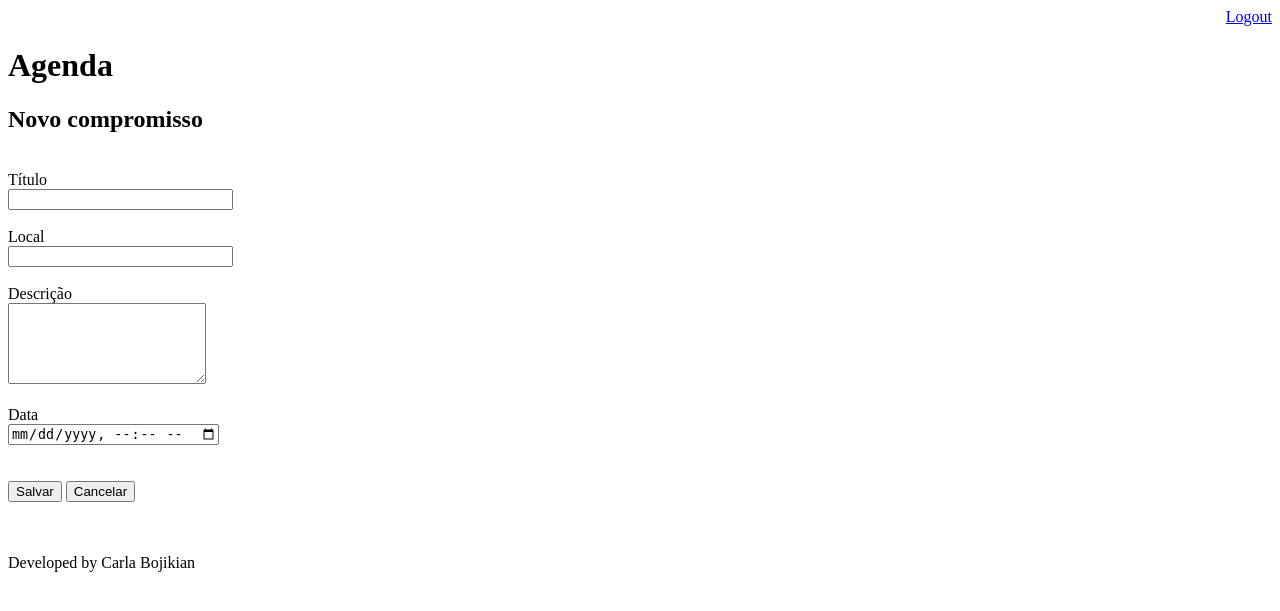
After one commit to CarlaBojikian/agenda, a Django app: page /eventos-list/new/ in a window 1280 px wide. The commit adds this page. Shown: the top 611 px of the page. Run offline with Django 3.2, Linux system fonts and the light colour scheme; a user stored in the database is signed in.

Commit message:
Add a template for event inclusion and gitignore to ingore compiled files

```diff
--- a/agenda/urls.py
+++ b/agenda/urls.py
@@ -23,6 +23,8 @@ urlpatterns = [
     path('admin/', admin.site.urls),
     path('eventos/<event_title>/', views.show_local),
     path('eventos-list/', views.list_events),
+    path('eventos-list/new/', views.new_event),
+    path('eventos-list/new/submit', views.submit_event),
     path('', RedirectView.as_view(url='/eventos-list/')), # esta é outra maneira de fazer o redirecionamento
     path('login/', views.login_user),
     path('login/submit', views.submit_login),
--- a/core/views.py
+++ b/core/views.py
@@ -38,6 +38,27 @@ def list_events(request):
     return render(request, 'agenda.html', data)
 
 
+@login_required(login_url='/login/')
+def new_event(request):
+    return render(request, 'events.html')
+
+
+@login_required(login_url='/login/')
+def submit_event(request):
+    if request.POST:
+        title = request.POST.get('titulo')
+        local = request.POST.get('local')
+        description = request.POST.get('descricao')
+        date = request.POST.get('data')
+        user = request.user
+        Evento.objects.create(title=title,
+                              local=local,
+                              description=description,
+                              date=date,
+                              user_name=user)
+    return redirect('/')
+
+
 def show_local(response, event_title):
     evento = Evento.objects.get(title=event_title)
     return HttpResponse('<h1>O evento será em {}</h1>'.format(evento.local))
--- /dev/null
+++ b/templates/events.html
@@ -0,0 +1,32 @@
+{% extends "model-page.html" %}
+
+{% block content %}
+
+<h2>Novo compromisso</h2>
+
+<form action="submit" method="POST">{% csrf_token %}
+    <br>
+    <label>Título</label>
+    <br>
+    <input type="text" name="titulo" size="25">
+    <br><br>
+    <label>Local</label>
+    <br>
+    <input type="text" name="local" size="25">
+    <br><br>
+    <label>Descrição</label>
+    <br>
+    <textarea name="descricao" rows="5" cols="22"></textarea>
+    <br><br>
+    <label>Data</label>
+    <br>
+    <input type="datetime-local" name="data">
+    <br><br><br>
+    <button type="submit">Salvar</button>
+    <a href="/">
+        <button type="button">Cancelar</button>
+    </a>
+    <br><br><br>
+</form>
+
+{% endblock %}
```
Also changed, not shown: templates/agenda.html (+7 -0 lines), db.sqlite3, 1 other file.
